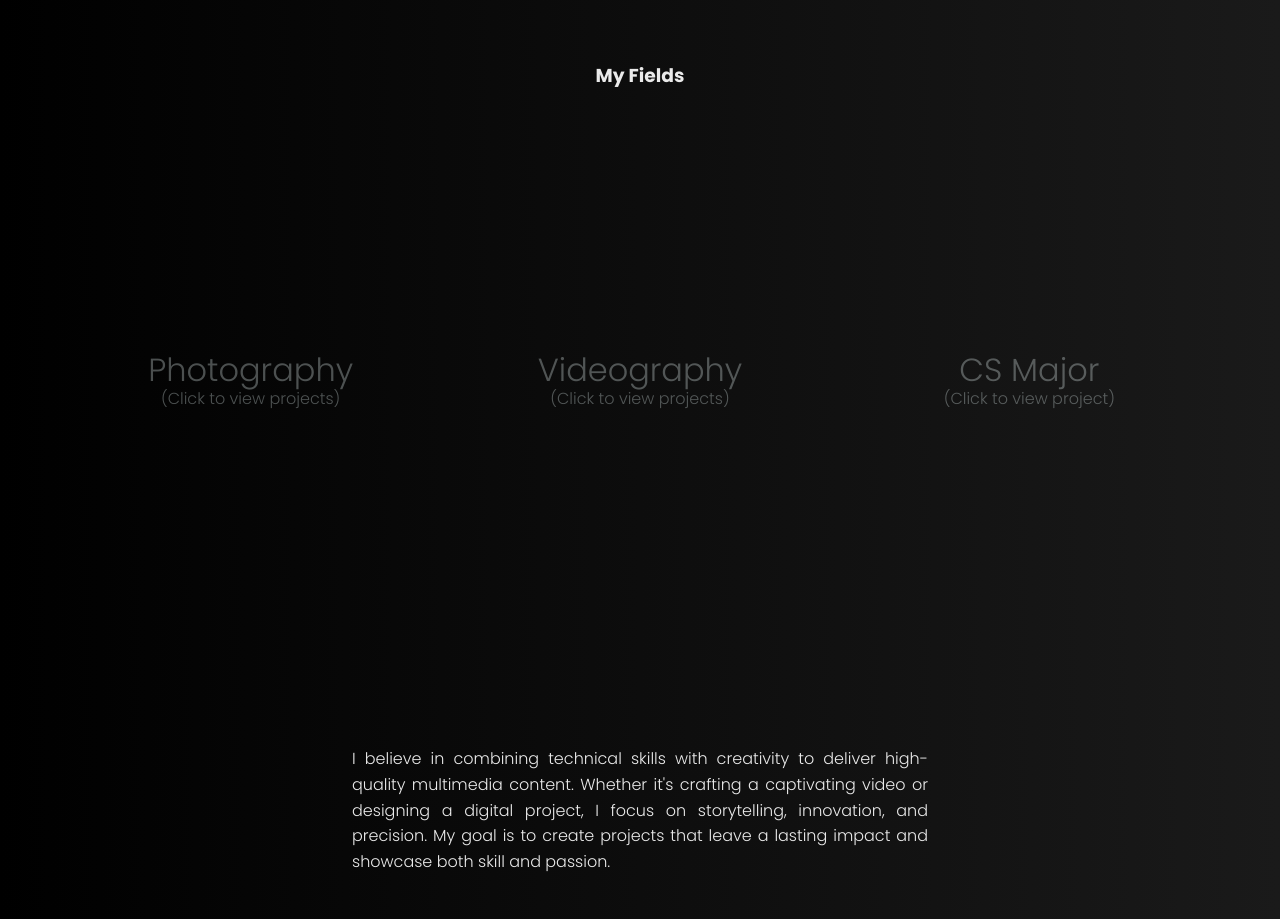
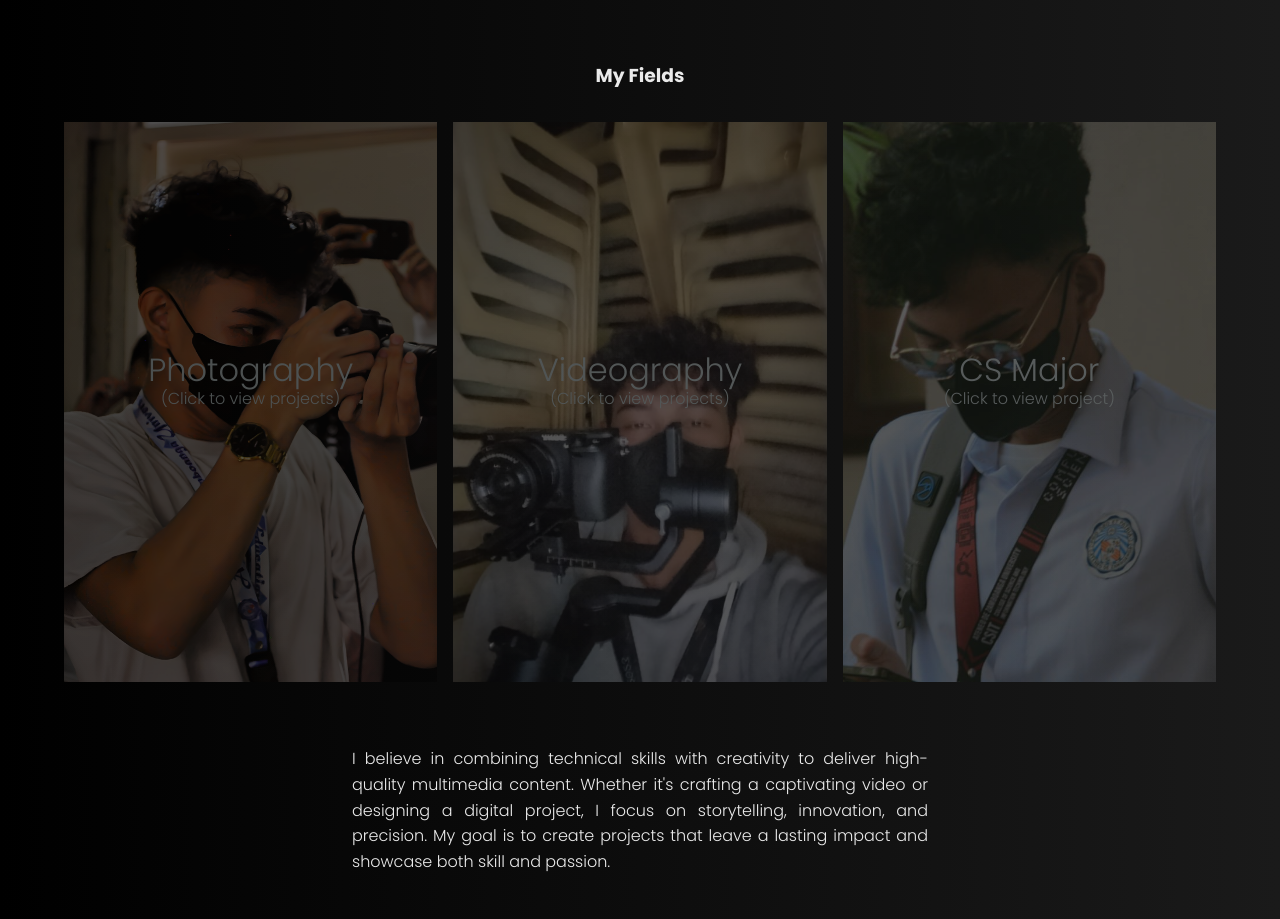
Before and after one commit to khnmicrosoft69/Portfolio, a plain HTML site: page index.html in a window 1280 px wide. Shown: the part 1180-2099 px from the top of the page. Drawn offline with Linux system fonts and the light colour scheme.

Commit message:
Update home.css

```diff
--- a/css/home.css
+++ b/css/home.css
@@ -199,7 +199,7 @@ header {
 .field1 {
   display: flex;
   flex-direction: column;
-  background: url("img/portraits/me5.jpg") center/cover no-repeat;
+  background: url("../img/portraits/me5.jpg") center/cover no-repeat;
 }
 .field1 p {
   font-size: 1rem;
@@ -208,7 +208,7 @@ header {
 .field2 {
   display: flex;
   flex-direction: column;
-  background: url("img/portraits/me6.jpeg") center/cover no-repeat;
+  background: url("../img/portraits/me6.jpeg") center/cover no-repeat;
 }
 .field2 p {
   font-size: 1rem;
@@ -217,7 +217,7 @@ header {
 .field3 {
   display: flex;
   flex-direction: column;
-  background: url("img/me.jpg") center/cover no-repeat;
+  background: url("../img/me.jpg") center/cover no-repeat;
 }
 .field3 p {
   font-size: 1rem;
```
